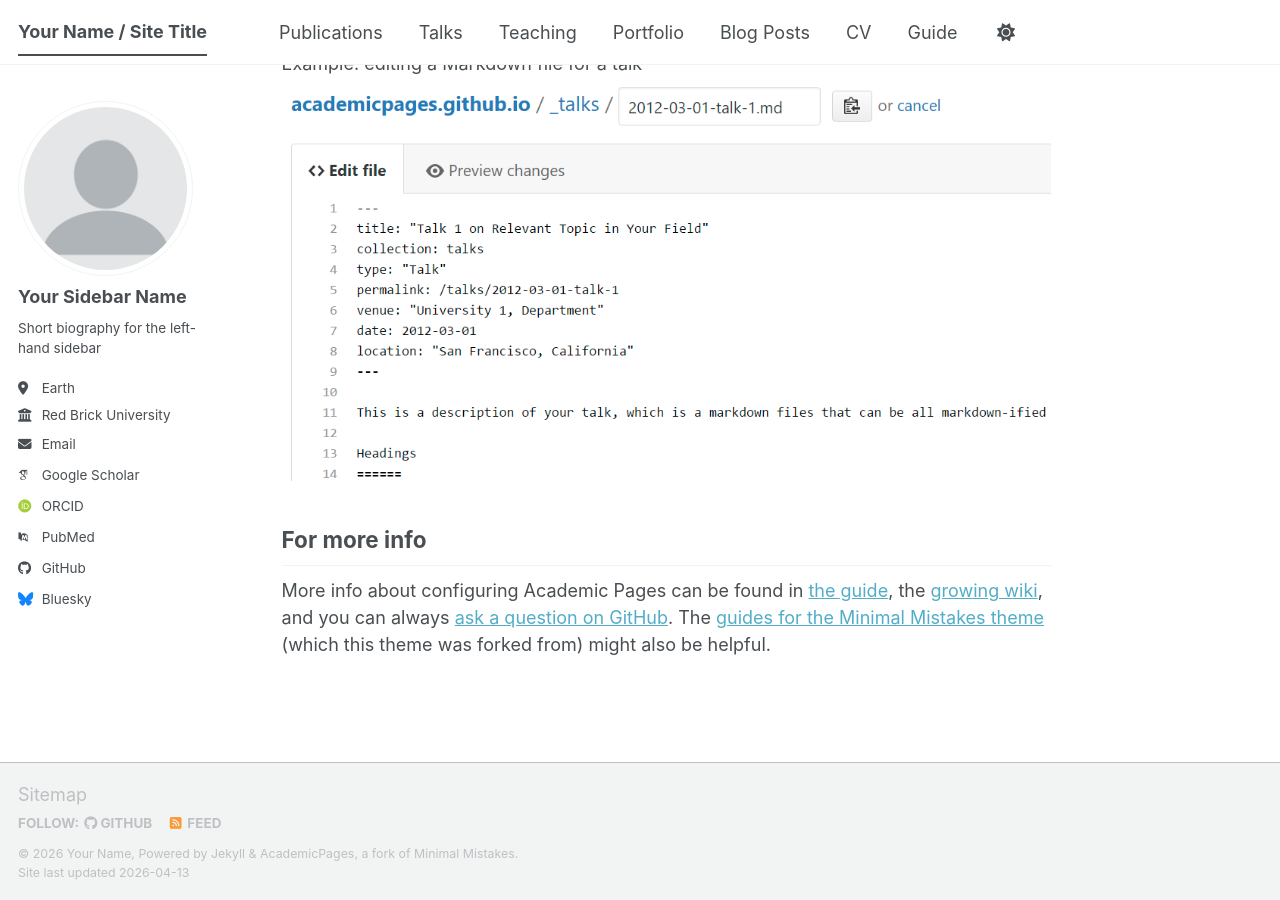
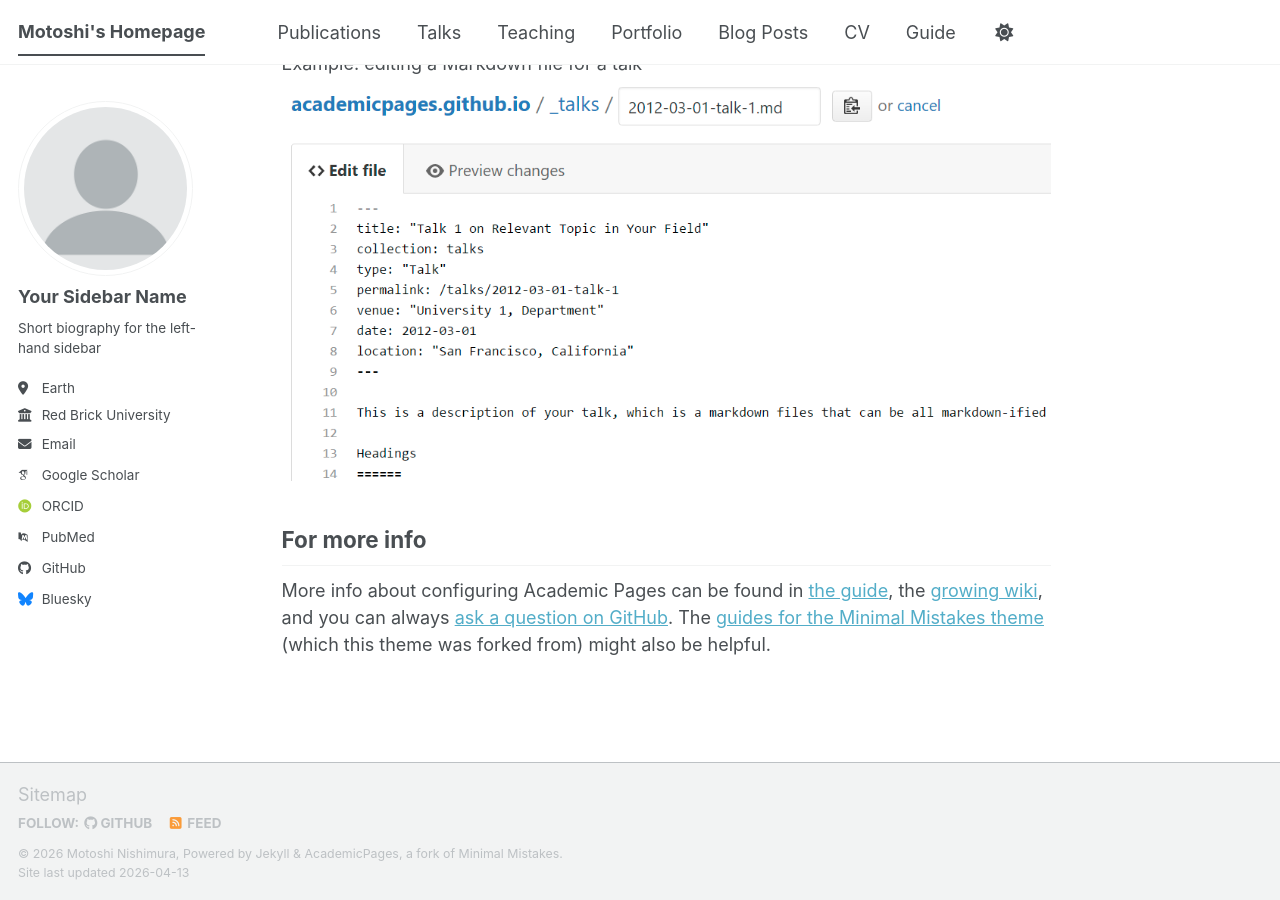
Before and after one commit to MotoshiNishimura/MotoshiNishimura.github.io, a Jekyll site: the page built from _pages/about.md, in a window 1280 px wide and 900 px high, scrolled down 2720 px. Built offline with Jekyll 4.4.1, drawn with Linux system fonts in a browser that asks for light colours; some web fonts are replaced; a script bundle is joined from its source files by our own code; library files that are not in the unit come from our copies.

Commit message:
Update site title and author information

```diff
--- a/_config.yml
+++ b/_config.yml
@@ -9,11 +9,11 @@
 # Basic Site Settings
 locale                   : "en-US"
 site_theme               : "default" # The available themes options are "default", "air", "sunrise", "mint", "dirt" and "contrast"
-title                    : "Your Name / Site Title"
+title                    : "Motoshi's Homepage"
 title_separator          : "-"
-name                     : &name "Your Name"
+name                     : &name "Motoshi Nishimura"
 description              : &description "Your Name's academic portfolio"   # Update this with a general description of your site, this is the default if not overridden by a page
-url                      : https://academicpages.github.io # The base hostname & protocol for your site e.g. "https://[your GitHub username].github.io",
+url                      : https://MotoshiNishimura_academicpages.github.io # The base hostname & protocol for your site e.g. "https://[your GitHub username].github.io",
                                                            # or if you already have some other page hosted on Github then use "https://[your GitHub username].github.io/[Your Repo Name]"
 baseurl                  : "" # the subpath of your site, e.g. "/blog"
 repository               : "academicpages/academicpages.github.io"
```
